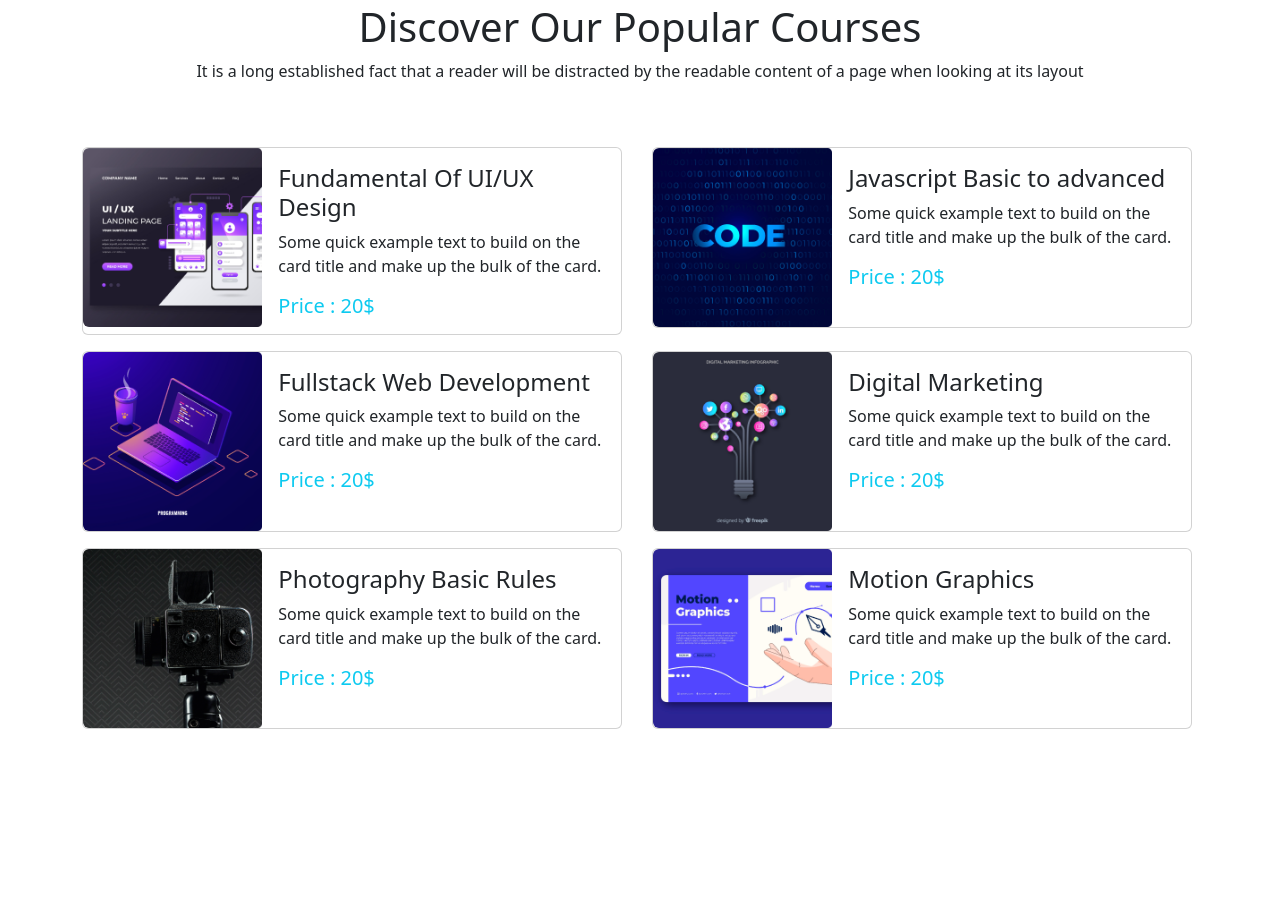
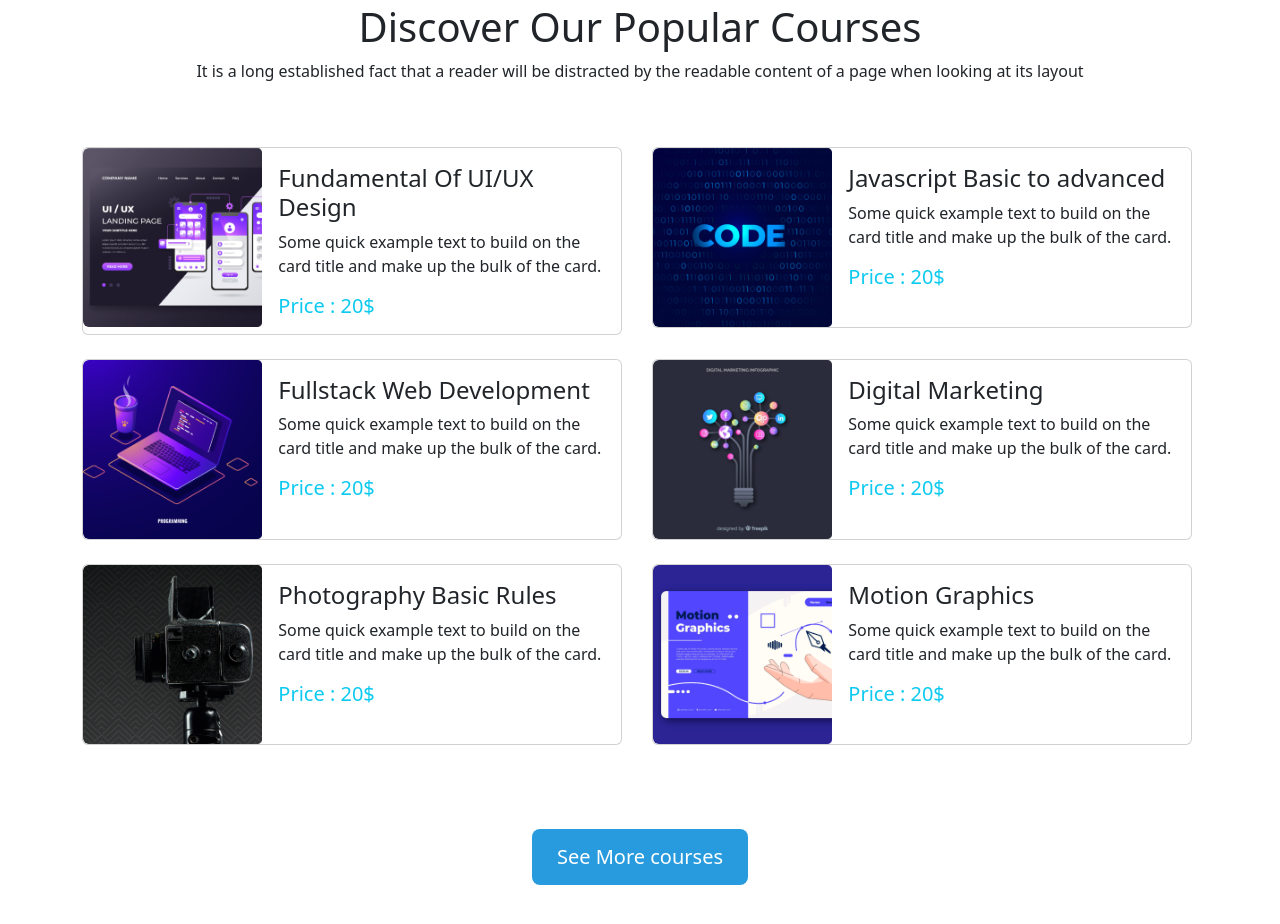
Before and after one commit to Shahareyer/it-center, a plain HTML site: page index.html in a window 1280 px wide. Shown: the part 910-1834 px from the top of the page. Before the commit the page ends 1655 px from the top, so only its background shows below. Drawn offline with nearby package versions, Linux system fonts and the light colour scheme.

Commit message:
added see more courses

```diff
--- a/index.html
+++ b/index.html
@@ -125,8 +125,8 @@
 
         </section>
         <!-- see more courses -->
-        <section>
-            <div class="row row-cols-lg-2 row-cols-md-1">
+        <section class="mb-5">
+            <div class="row  row-cols-lg-2 row-cols-md-1 row-cols-1 gy-2">
                 <div class="col">
                     <div class="card mb-3" style="max-width: 540px;">
                         <div class="row g-0">
@@ -230,6 +230,9 @@
                     </div>
                 </div>
             </div>
+            <div class="d-flex justify-content-center pt-5">
+                <button class="It-button">See More courses</button>
+            </div>
         </section>
     </main>
     <script src="https://cdn.jsdelivr.net/npm/bootstrap@5.2.0/dist/js/bootstrap.bundle.min.js"
--- a/styles/style.css
+++ b/styles/style.css
@@ -18,8 +18,9 @@
 .It-button {
     color: white;
     background-color: #289BDE;
-    padding: 9px 25px;
+    padding: 13px 25px;
     border-radius: 8px;
     border: 0;
+    font-size: 20px;
     margin-top: 20px;
 }
```
